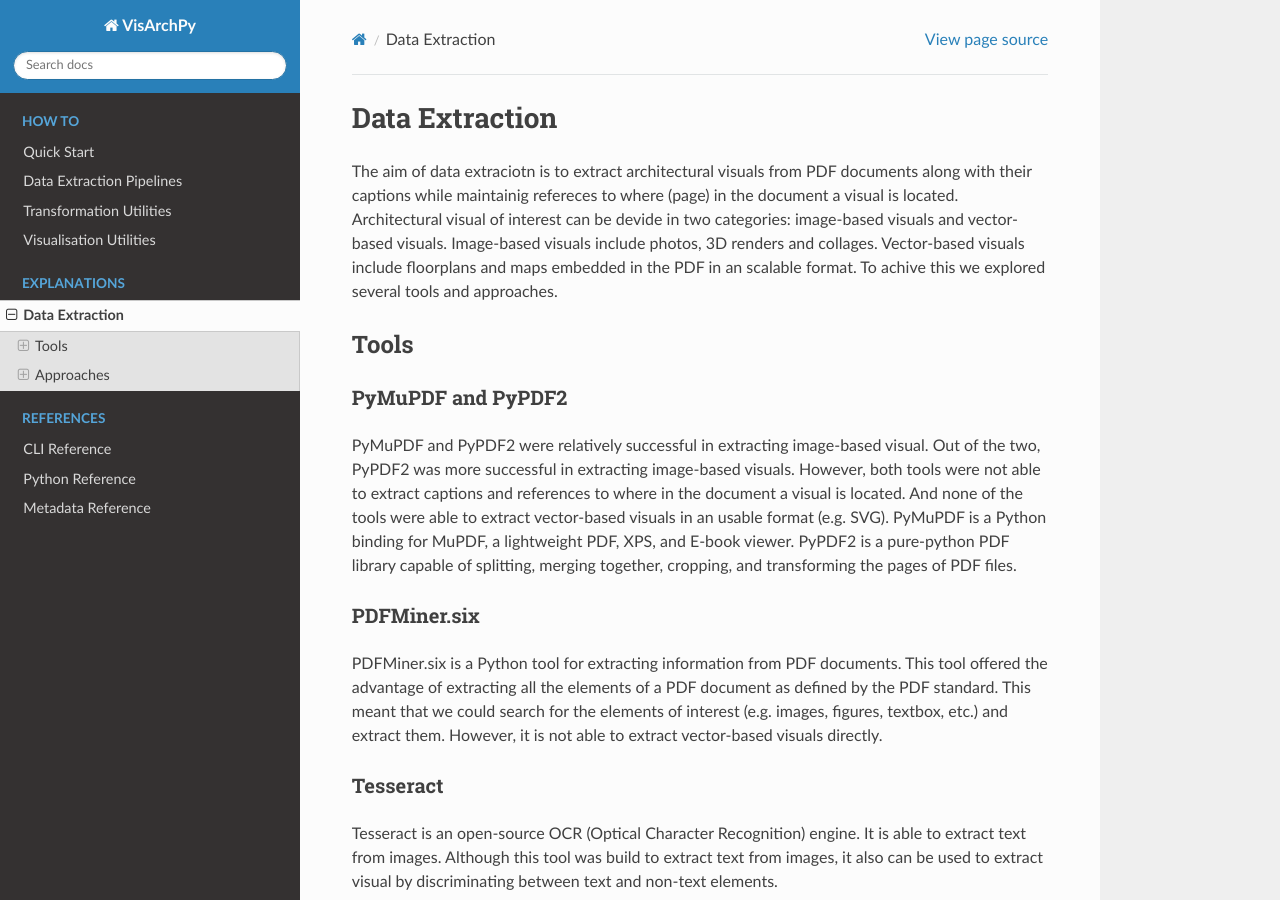
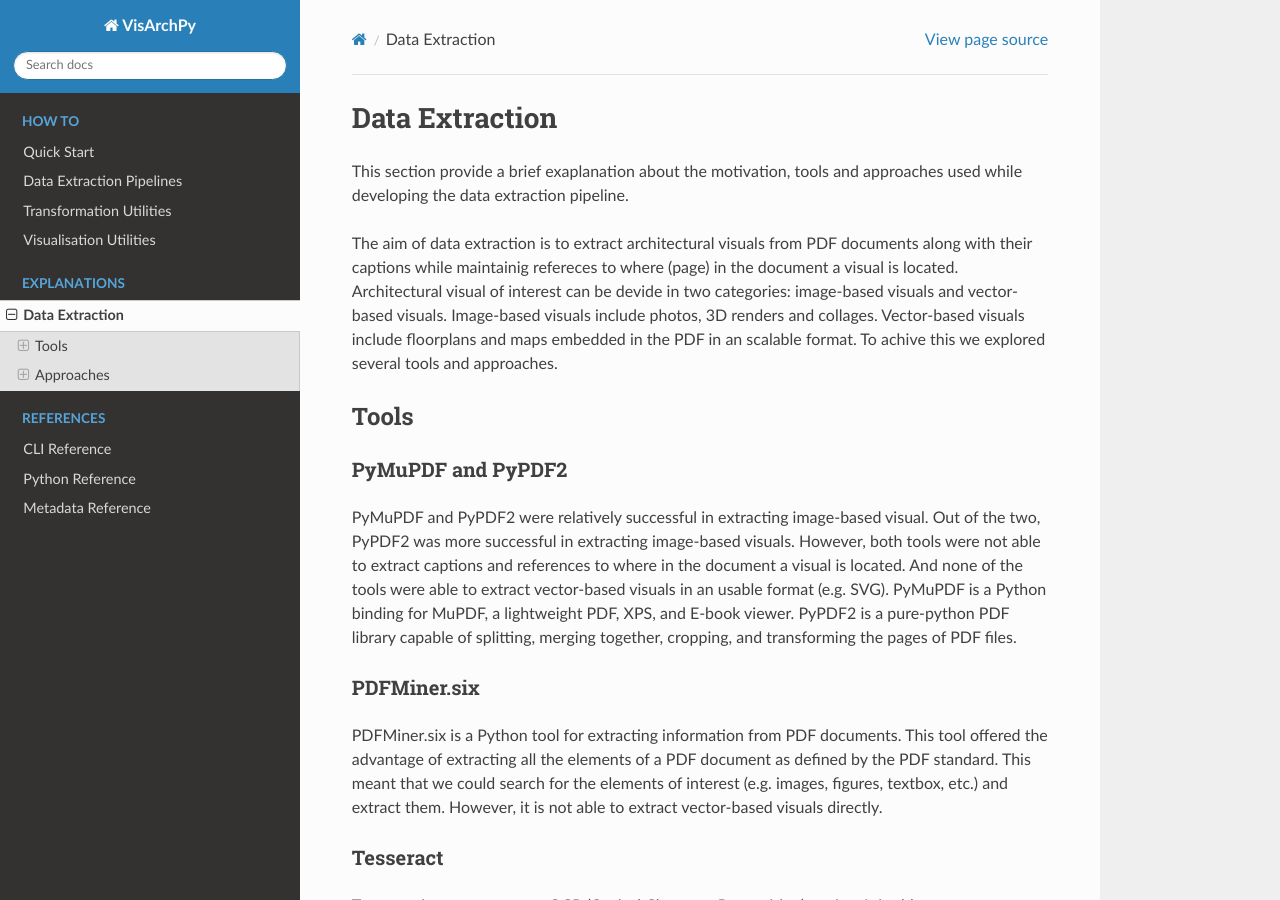
Before and after one commit to AiDAPT-A/VisArchPy, a Sphinx documentation site: the page built from docs/data-extraction.rst, in a window 1280 px wide and 900 px high. Built offline with Sphinx 7.4.7 and the Read the Docs theme 2.0.0, drawn with Linux system fonts in a browser that asks for light colours.

Commit message:
Refactor data extraction documentation

```diff
--- a/docs/data-extraction.rst
+++ b/docs/data-extraction.rst
@@ -1,7 +1,9 @@
 Data Extraction
 =======================
 
-The aim of data extraciotn is to extract architectural visuals from PDF documents along with their captions while maintainig refereces to where (page) in the document a visual is located. Architectural visual of interest can be devide in two categories: image-based visuals and vector-based visuals. Image-based visuals include photos, 3D renders and collages. Vector-based visuals include floorplans and maps embedded in the PDF in an scalable format. To achive this we explored several tools and approaches.
+This section provide a brief exaplanation about the motivation, tools and approaches used while developing the data extraction pipeline.
+
+The aim of data extraction is to extract architectural visuals from PDF documents along with their captions while maintainig refereces to where (page) in the document a visual is located. Architectural visual of interest can be devide in two categories: image-based visuals and vector-based visuals. Image-based visuals include photos, 3D renders and collages. Vector-based visuals include floorplans and maps embedded in the PDF in an scalable format. To achive this we explored several tools and approaches.
 
 Tools
 -----
```
